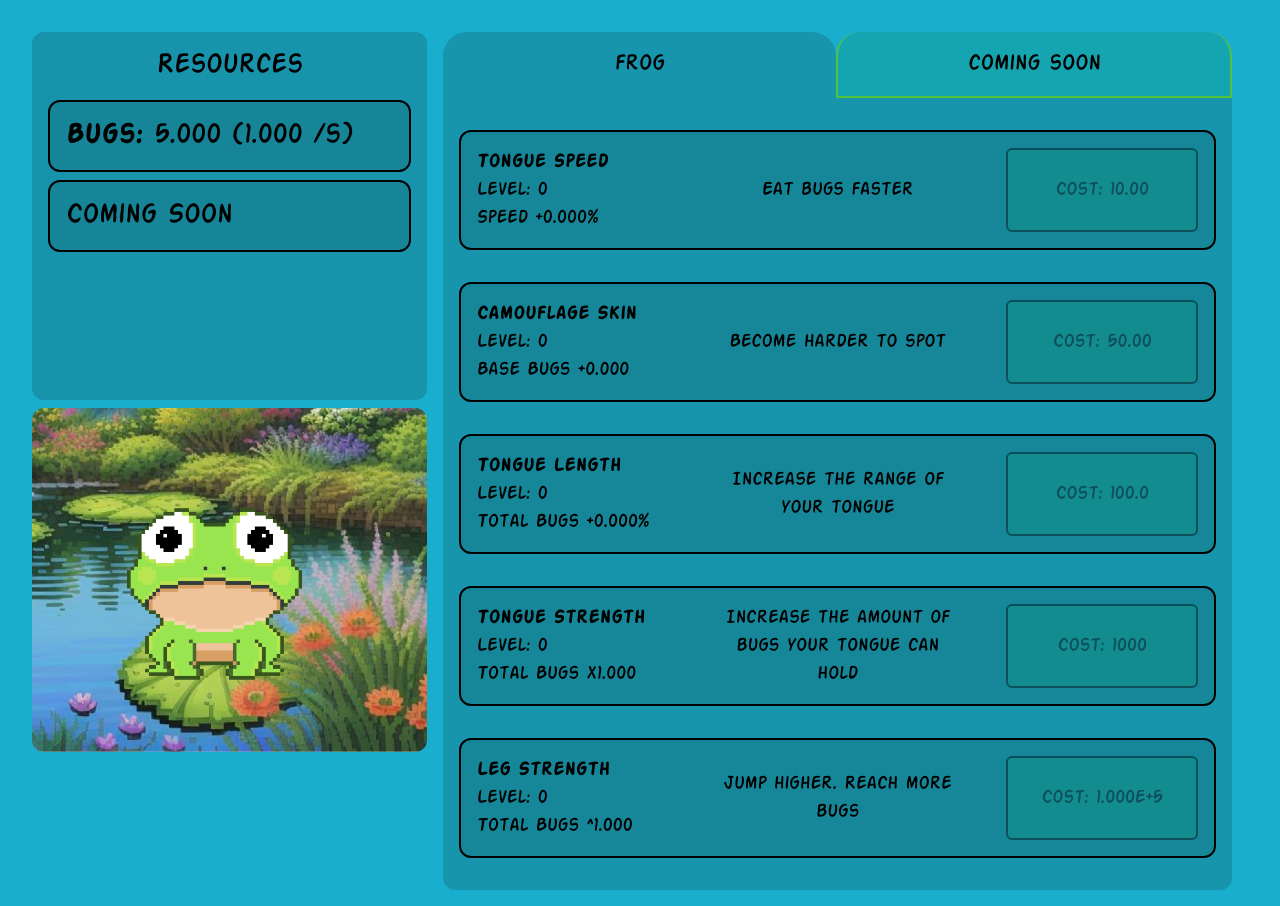
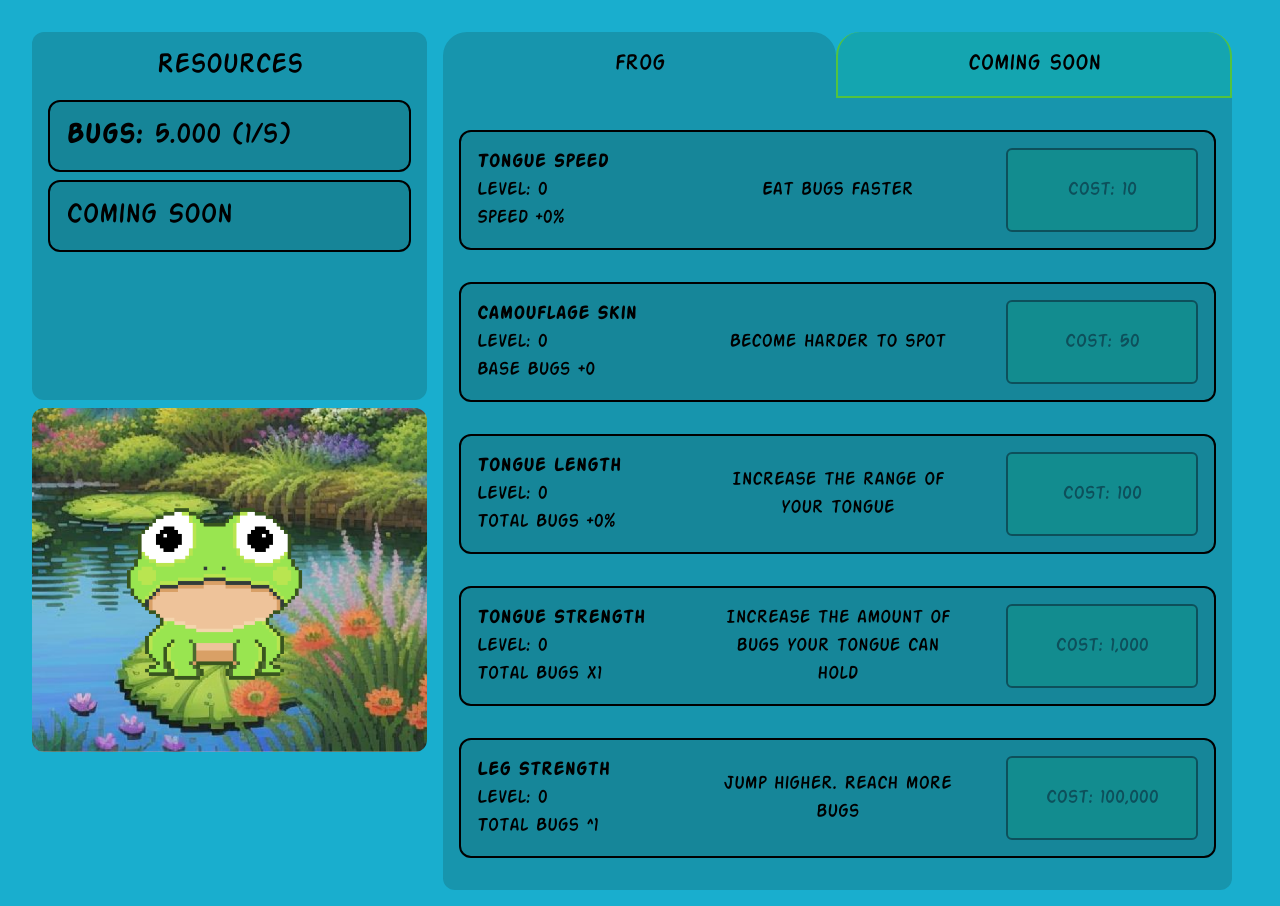
Before and after one commit to rayafarhadi/Frog-Incremental, a Next.js app: page / in a window 1280 px wide. Built offline with nearby package versions, Linux system fonts and the light colour scheme.

Commit message:
added formatting for Decimals for better readability

```diff
--- a/app/components/UI/Counter.tsx
+++ b/app/components/UI/Counter.tsx
@@ -2,6 +2,7 @@ import React, { Dispatch, SetStateAction } from "react";
 import { useInterval } from "../../hooks/Hooks";
 import Card from "./Card";
 import Decimal from "decimal.js";
+import { format } from "../../data/format";
 
 type propsType = {
   title: string;
@@ -21,11 +22,11 @@ const Counter = (props: propsType) => {
       <Card>
         <span className="font-actionbold">{props.title}:</span>{" "}
         {props.value.toPrecision(4).toString()} {"("}
-        {props.increaseValue
-          .times(new Decimal(1000).div(props.tickrate))
-          .round()
-          .toPrecision(4)
-          .toString()}{" "}
+        {format(
+          props.increaseValue
+            .times(new Decimal(1000).div(props.tickrate))
+            .round()
+        )}
         {"/s)"}
       </Card>
     </div>
--- a/app/components/Upgrades/UpgradeItem.tsx
+++ b/app/components/Upgrades/UpgradeItem.tsx
@@ -2,6 +2,7 @@ import React from "react";
 import { useGlobalContext } from "../../context/store";
 import Card from "../UI/Card";
 import Decimal from "decimal.js";
+import { format } from "../../data/format";
 
 type propsType = {
   id: string;
@@ -33,7 +34,7 @@ const UpgradeItem = (props: propsType) => {
             <div>Level: {props.level}</div>
             <div>
               {props.effectValuePrefix}
-              {props.effectValue(props.level).toPrecision(4).toString()}
+              {format(props.effectValue(props.level))}
               {props.effectValueSuffix}
             </div>
           </div>
@@ -46,7 +47,7 @@ const UpgradeItem = (props: propsType) => {
               disabled={bugs.comparedTo(cost) == -1}
               className="border-2 rounded-md w-48 border-black bg-button-primary disabled:opacity-40"
             >
-              Cost: {cost.toPrecision(4).toString()}
+              Cost: {format(cost)}
             </button>
           </div>
         </div>
--- /dev/null
+++ b/app/data/format.js
@@ -0,0 +1,13 @@
+import Decimal from "decimal.js";
+
+export function format(s) {
+  if (Decimal.isDecimal(s)) {
+    if (s.e > 9) {
+      return s.toPrecision(4);
+    } else {
+      return s.toString().replace(/\B(?=(\d{3})+(?!\d))/g, ",");
+    }
+  } else {
+    return s;
+  }
+}
--- a/app/page.tsx
+++ b/app/page.tsx
@@ -21,7 +21,6 @@ type saveType = {
   };
 };
 
-Decimal.set({ toExpPos: 9 });
 const DEFAULT_TICK_RATE = new Decimal(1000);
 const DEFAULT_INCREASE_VALUE = new Decimal(1);
 
```
